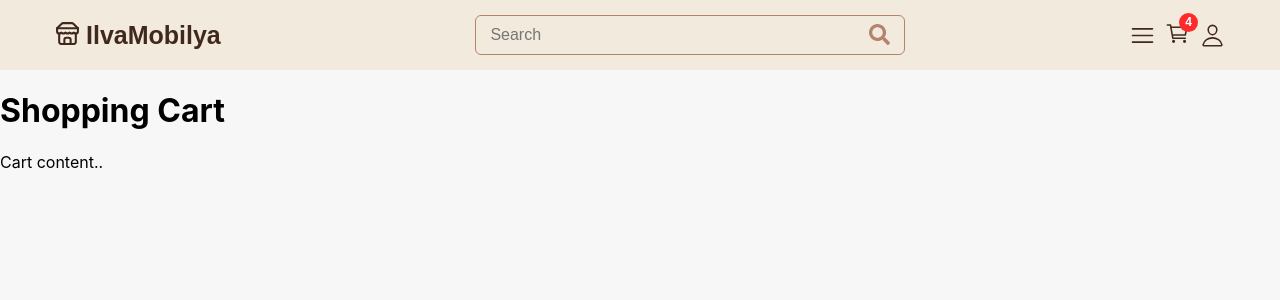
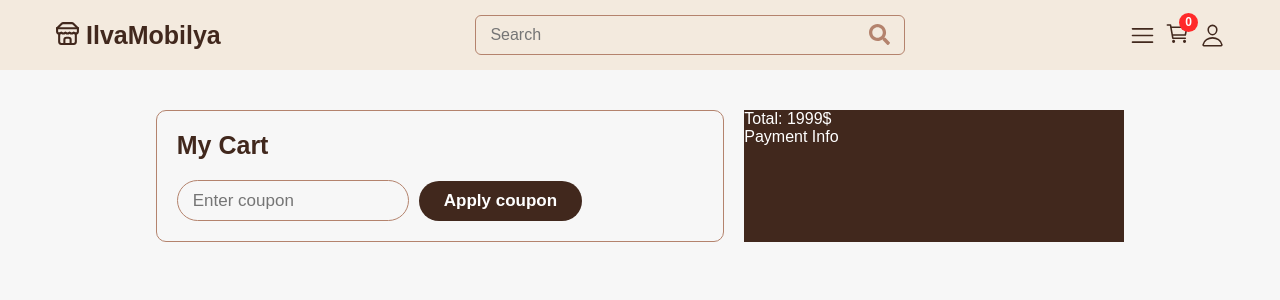
Before and after one commit to AdamKhelladi/ilvamobilya-store, a React (Create React App) app: page /cart in a window 1280 px wide. Shown: the top 300 px of the page. Built offline with nearby package versions, Linux system fonts and the light colour scheme.

Commit message:
Add Styles to Cart component

```diff
--- a/src/App.js
+++ b/src/App.js
@@ -1,6 +1,6 @@
 import "./App.css";
 import Navbar from "./components/Navbar/Navbar";
-import { useState } from "react";
+import { createContext, useEffect, useState } from "react";
 import Menu from "./components/Navbar/Menu";
 import Hero from "./components/Hero/Hero";
 import Categories from "./components/Categories/Categories";
@@ -14,6 +14,8 @@ import Cart from "./components/Cart/Cart";
 
 function App() {
   const [showMenu, setShowMenu] = useState(false);
+  const [orders, setOrders] = useState(0);
+  const [cartItems, setCartItems] = useState([]);
 
   function handleShowMenu() {
     const newState = !showMenu;
@@ -26,10 +28,30 @@ function App() {
     }
   }
 
+  let cart = JSON.parse(localStorage.getItem("cartItems")) || [];
+
+  function addToCart(item) {
+    if (!cart.some((product) => product.name === item.name)) {
+      cart.push(item);
+      localStorage.setItem("cartItems", JSON.stringify(cart));
+
+      setCartItems(cart);
+    }
+  }
+
+  useEffect(() => {
+    const storedCart = JSON.parse(localStorage.getItem("cartItems") || "[]");
+    setCartItems(storedCart);
+  }, []);
+
+  useEffect(() => {
+    setOrders(cartItems.length);
+  }, [cartItems]);
+
   return (
     <Router>
       <div className="App">
-        <Navbar handleShowMenu={handleShowMenu} />
+        <Navbar handleShowMenu={handleShowMenu} orders={orders}/>
         {showMenu ? (
           <Menu handleShowMenu={handleShowMenu} showMenu={showMenu} />
         ) : null}
@@ -43,14 +65,14 @@ function App() {
                 <About />
                 <Services />
                 <Categories />
-                <Products />
+                <Products addToCart={addToCart} />
               </div>
             }
           ></Route>
 
           <Route path="/product/:id" element={<ProductDetails />}></Route>
 
-          <Route path="/cart" element={<Cart />}></Route>
+          <Route path="/cart" element={<Cart cartItems={cartItems} />}></Route>
         </Routes>
       </div>
     </Router>
--- a/src/components/Cart/Cart.css
+++ b/src/components/Cart/Cart.css
@@ -0,0 +1,150 @@
+.cart-container {
+  margin-top: 40px;
+  margin-bottom: 20px;
+  display: flex;
+  justify-content: center;
+  gap: 20px;
+}
+
+.cart-title {
+  font-size: 27px;
+  font-weight: 800;
+  color: var(--text-primary);
+  letter-spacing: -1px;
+  border-radius: 24px;
+  background-color: var(--text-primary);
+  color: #fff;
+  padding: 10px 40px;
+  width: fit-content;
+  display: block;
+  margin: 20px auto;
+}
+
+.cart-container .cart-left {
+  width: 45%;
+  border: 1px solid var(--border-color);
+  padding: 20px;
+  border-radius: 10px;
+}
+
+.cart-container .cart-left h3 {
+  margin: 0 0 15px;
+  font-size: 25px;
+  color: var(--text-primary);
+}
+
+.cart-container .cart-left .cart-products .cart-item {
+  display: flex;
+  align-items: center;
+  gap: 10px;
+  border-radius: 6px;
+  border: 1px solid var(--border-color);
+  overflow: hidden;
+}
+
+.cart-container .cart-left .cart-products .cart-item .item-content {
+  width: 100%;
+  padding-right: 30px;
+  padding-left: 10px;
+  display: flex;
+  align-items: center;
+  justify-content: space-between;
+}
+
+.cart-container .cart-left .cart-products .cart-item .item-content .close-btn {
+  font-size: 26px;
+  color: var(--text-primary);
+  cursor: pointer;
+  transition: 0.3s;
+}
+.cart-container
+  .cart-left
+  .cart-products
+  .cart-item
+  .item-content
+  .close-btn:hover {
+  color: rgb(219, 0, 0);
+}
+
+.cart-container
+  .cart-left
+  .cart-products
+  .cart-item
+  .item-content
+  .item-category {
+  font-size: 17px;
+  font-weight: 400;
+  margin: 0 0 10px;
+  color: #999;
+}
+
+.cart-container .cart-left .cart-products .cart-item h3 {
+  font-size: 22px;
+  font-weight: 700;
+  color: var(--text-primary);
+  margin: 0;
+}
+
+.cart-container .cart-left .cart-products .cart-item p {
+  font-size: 22px;
+  font-weight: 700;
+  color: var(--text-primary);
+  margin: 0;
+}
+
+.cart-container .cart-left .cart-products .cart-item:not(:last-child) {
+  margin-bottom: 10px;
+}
+
+.cart-container .cart-left .cart-products .cart-item img {
+  width: 140px;
+}
+
+.cart-container .cart-left .coupon {
+  margin-top: 20px;
+}
+
+.cart-container .cart-left .coupon input {
+  border: 1px solid var(--border-color);
+  background-color: transparent;
+  outline: none;
+  padding: 8px 15px;
+  border-radius: 24px;
+  font-size: 17px;
+  font-weight: 500;
+  color: var(--text-primary);
+  height: 23px;
+  width: 200px;
+  margin-right: 10px;
+}
+
+.cart-container .cart-left .coupon button {
+  border: none;
+  outline: none;
+  padding: 10px 25px;
+  border-radius: 24px;
+  background-size: 200%;
+  background-position: left;
+  font-size: 17px;
+  font-weight: 600;
+  color: #fff;
+  background-color: var(--text-primary);
+  cursor: pointer;
+  transition: background-position 0.4s ease, transform 0.3s ease;
+}
+.cart-container .cart-left .coupon button:hover {
+  transform: translateY(3px);
+}
+
+.cart-container .cart-left .total-price {
+  font-size: 25px;
+  font-weight: 700;
+  color: var(--text-primary);
+  margin-top: 10px;
+}
+
+.cart-container .cart-right {
+  background-color: var(--text-primary);
+  color: #fff;
+  width: 380px;
+}
--- a/src/components/Cart/Cart.jsx
+++ b/src/components/Cart/Cart.jsx
@@ -1,13 +1,41 @@
 import "./Cart.css";
+import { IoMdClose } from "react-icons/io";
 
-export default function Cart() {
-
+export default function Cart({ cartItems }) {
   return (
-    <div className="cart-container">
-      <h1>Shopping Cart</h1>
-      <div className="cart-content">
-        Cart content..
+    <div className="container">
+      <div className="cart-container">
+        <div className="cart-left">
+          <div className="cart-content">
+            <div className="cart-products">
+              <h3>My Cart</h3>
+              {cartItems.map((item) => (
+                <div key={item.id} className="cart-item">
+                  <img src={item.img} alt={item.name} />
+                  <div className="item-content">
+                    <div>
+                      <h3>{item.name}</h3>
+                      <p className="item-category">{item.category}</p>
+                      <p>{item.price}</p>
+                    </div>
+                    <IoMdClose className="close-btn" />
+                  </div>
+                </div>
+              ))}
+            </div>
+            <div className="coupon">
+              <input type="text" placeholder="Enter coupon"/>
+              <button>Apply coupon</button>
+            </div>
+          </div>
+        </div>
+        <div className="cart-right">
+          <div className="total-price">
+            Total: <span>1999</span>$
+          </div>
+          <div className="payment-info">Payment Info</div>
+        </div>
       </div>
     </div>
-  )
+  );
 }
--- a/src/components/Navbar/Navbar.jsx
+++ b/src/components/Navbar/Navbar.jsx
@@ -7,7 +7,7 @@ import { IoPersonOutline } from "react-icons/io5";
 
 import { useNavigate } from "react-router-dom";
 
-export default function Navbar({ handleShowMenu }) {
+export default function Navbar({ handleShowMenu, orders }) {
   let navigate = useNavigate();
 
   function handleClickCartBtn() {
@@ -33,7 +33,7 @@ export default function Navbar({ handleShowMenu }) {
           <RxHamburgerMenu className="navbar-icon" onClick={handleShowMenu} />
           <div className="cart-icon">
             <IoCartOutline className="navbar-icon" onClick={handleClickCartBtn}/>
-            <span>4</span>
+            <span>{orders}</span>
           </div>
           <IoPersonOutline className="navbar-icon" />
         </div>
--- a/src/components/Products/ProductsContent.jsx
+++ b/src/components/Products/ProductsContent.jsx
@@ -3,10 +3,10 @@ import "./Products.css";
 import { FaStar } from "react-icons/fa6";
 import { MdOutlineReadMore } from "react-icons/md";
 import { IoCartOutline } from "react-icons/io5";
-import { useState } from "react";
+import { useContext, useState } from "react";
 import { useNavigate } from "react-router-dom";
 
-export default function ProductsContent({ contentData }) {
+export default function ProductsContent({ contentData, addToCart }) {
   const [showAll, setShowAll] = useState(false);
   const navigate = useNavigate();
 
@@ -50,7 +50,9 @@ export default function ProductsContent({ contentData }) {
                       handleClickDetails(item);
                     }}
                   />
-                  <IoCartOutline className="btn" />
+                  <IoCartOutline className="btn" onClick={() => {
+                    addToCart(item);
+                  }}/>
                 </div>
               </div>
             </div>
```
Also changed, not shown: src/components/Products/Products.jsx (+30 -30 lines), src/assets/products/SofasModels/model-6.jpg.
